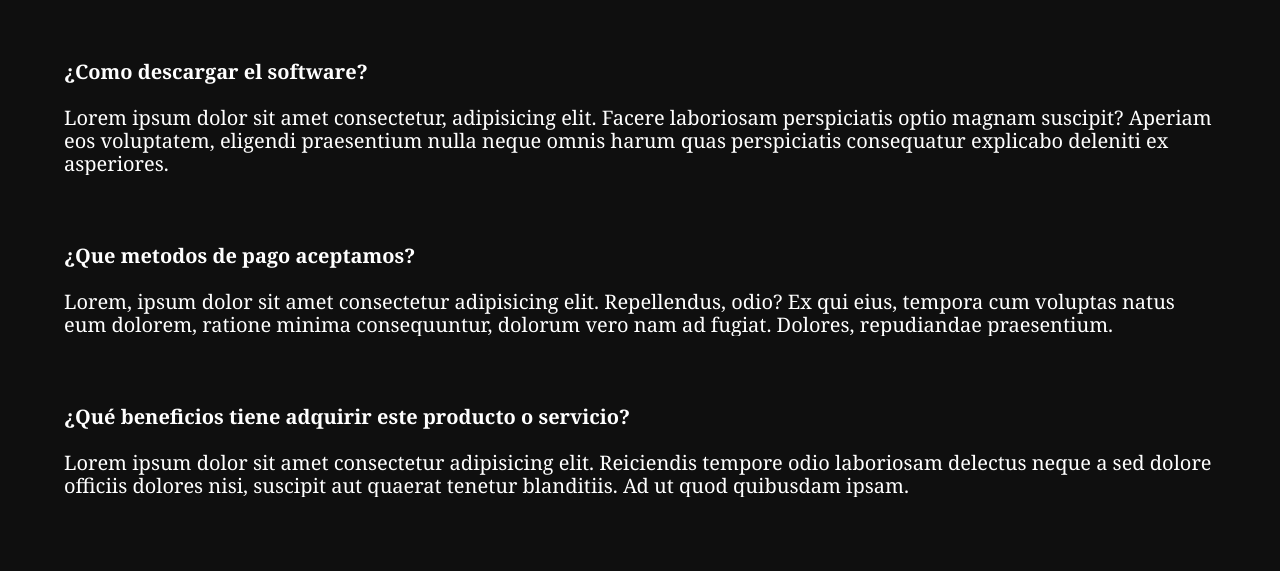
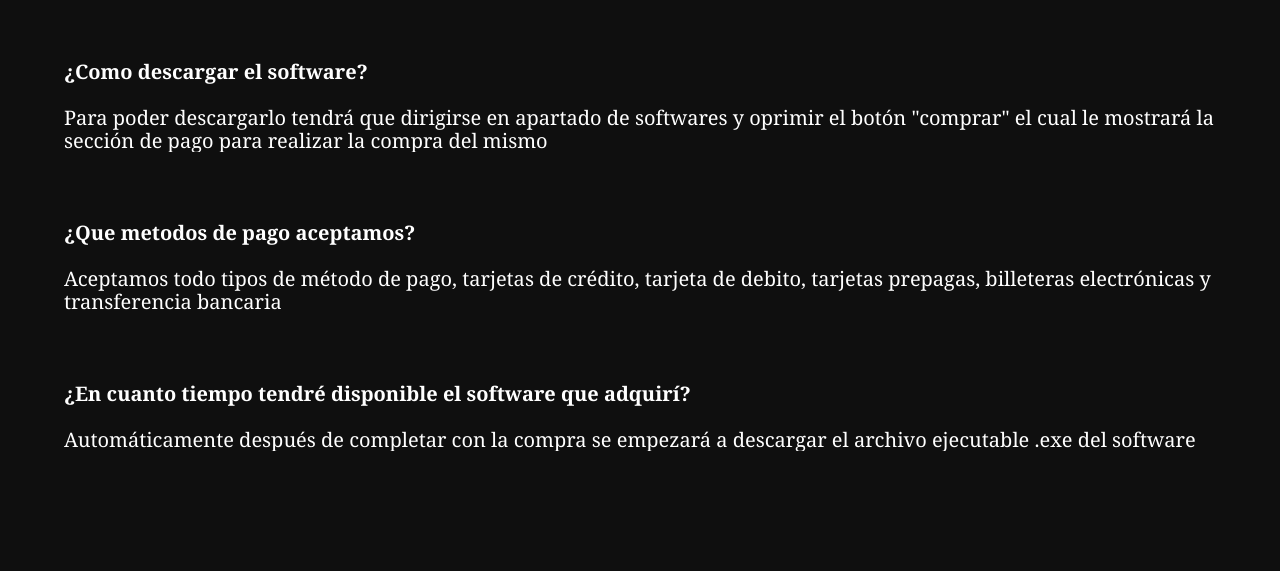
Before and after one commit to benjamin48/RapidProgrammers, a plain HTML site: page ayuda.html in a window 1280 px wide. Shown: the part 229-800 px from the top of the page. Drawn offline with Linux system fonts and the light colour scheme.

Commit message:
cambio realizdo

```diff
--- a/ayuda.html
+++ b/ayuda.html
@@ -34,19 +34,20 @@
                 <br>
                 <h3 class="pregunta">¿Como descargar el software?</h3>
                 <br>
-                <p>Lorem ipsum dolor sit amet consectetur, adipisicing elit. Facere laboriosam perspiciatis optio magnam suscipit? Aperiam eos voluptatem, eligendi praesentium nulla neque omnis harum quas perspiciatis consequatur explicabo deleniti ex asperiores.</p>
+                <p>Para poder descargarlo tendrá que dirigirse en apartado de softwares y oprimir el botón "comprar" el cual le mostrará la sección de pago para realizar la compra del mismo
+                </p>
                 <br>
                 <br>
                 <br>
                 <h3 class="preguna"> ¿Que metodos de pago aceptamos?</h3>
                 <br>
-                <p>Lorem, ipsum dolor sit amet consectetur adipisicing elit. Repellendus, odio? Ex qui eius, tempora cum voluptas natus eum dolorem, ratione minima consequuntur, dolorum vero nam ad fugiat. Dolores, repudiandae praesentium.</p>
+                <p>Aceptamos todo tipos de método de pago, tarjetas de  crédito, tarjeta de debito, tarjetas prepagas, billeteras electrónicas y transferencia bancaria</p>
                 <br>
                 <br>
                 <br>
-                <h3>¿Qué beneficios tiene adquirir este producto o servicio?</h3>
+                <h3>¿En cuanto tiempo tendré disponible el software que adquirí?</h3>
                 <br>
-                <p>Lorem ipsum dolor sit amet consectetur adipisicing elit. Reiciendis tempore odio laboriosam delectus neque a sed dolore officiis dolores nisi, suscipit aut quaerat tenetur blanditiis. Ad ut quod quibusdam ipsam.</p>
+                <p>Automáticamente después de completar con la compra se empezará a descargar el archivo ejecutable .exe del software</p>
             </div>
         </div>
 
```
